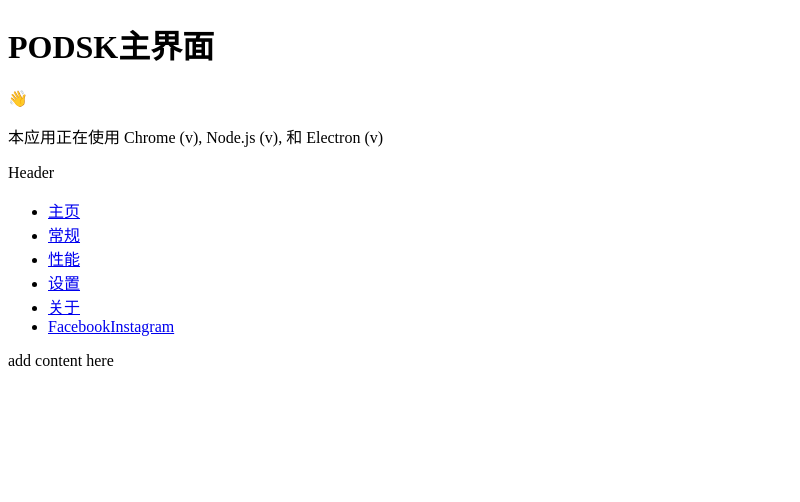
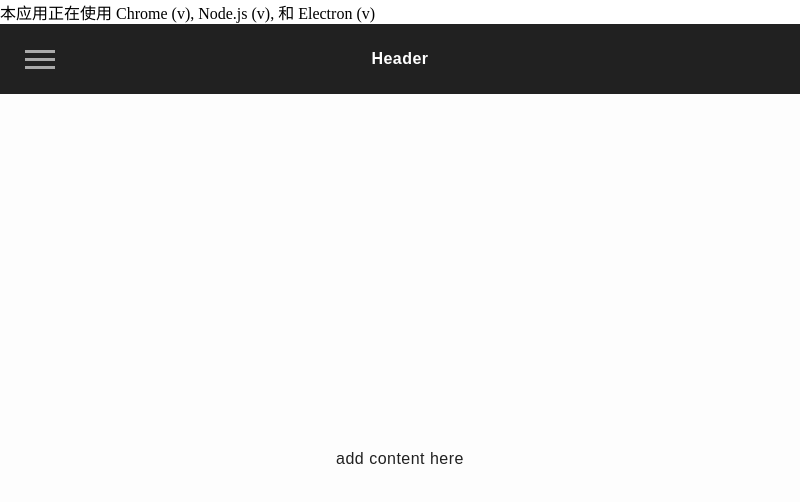
Before and after one commit to Bolin42/PODSK-ELECTRON, an Electron app: page PODSK/index.html in a window 800 px wide. Drawn offline with Linux system fonts and the light colour scheme; no server answers.

Commit message:
做了一些修正，现在没有bug

```diff
--- a/PODSK/index.html
+++ b/PODSK/index.html
@@ -11,10 +11,9 @@
       content="default-src 'self'; script-src 'self'"
     />
     <title></title>
+    <link rel="stylesheet" href="menu.css">
   </head>
   <body>
-    <h1>PODSK主界面</h1>
-    <p>👋</p>
     <p id="info"></p>
     <div class="page">
       <header tabindex="0">Header</header>
@@ -47,7 +46,5 @@
     </div>
   </body>
   <script src="./renderer.js"></script>
-  <style>
-    @import url(menu.css);
-  </style>
+
 </html>
--- a/PODSK/main.js
+++ b/PODSK/main.js
@@ -1,4 +1,4 @@
-const { app, BrowserWindow } = require('electron/main')
+//const { app, BrowserWindow } = require('electron/main')
 const { app, BrowserWindow, ipcMain } = require('electron/main')
 const path = require('node:path')
 
```
